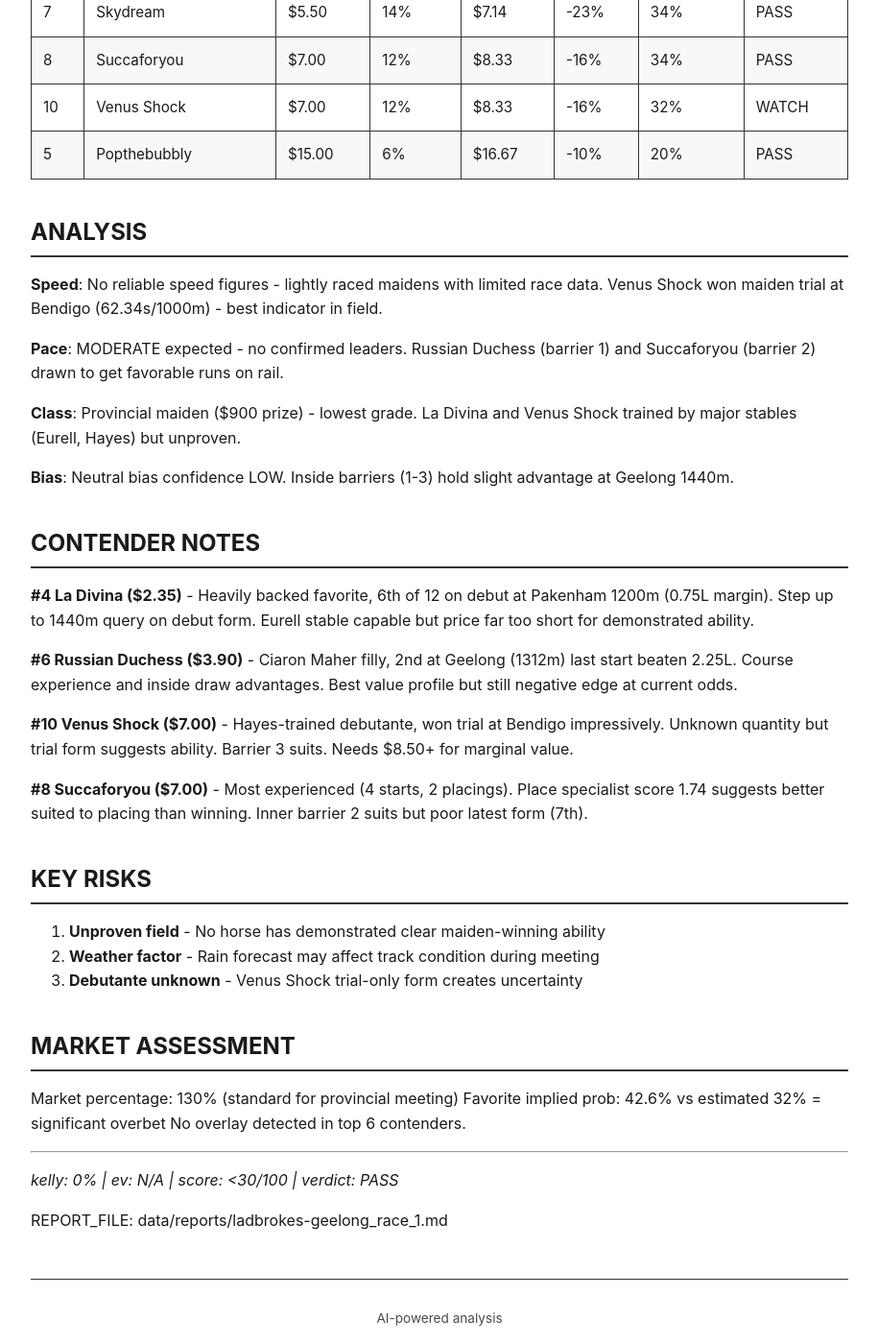
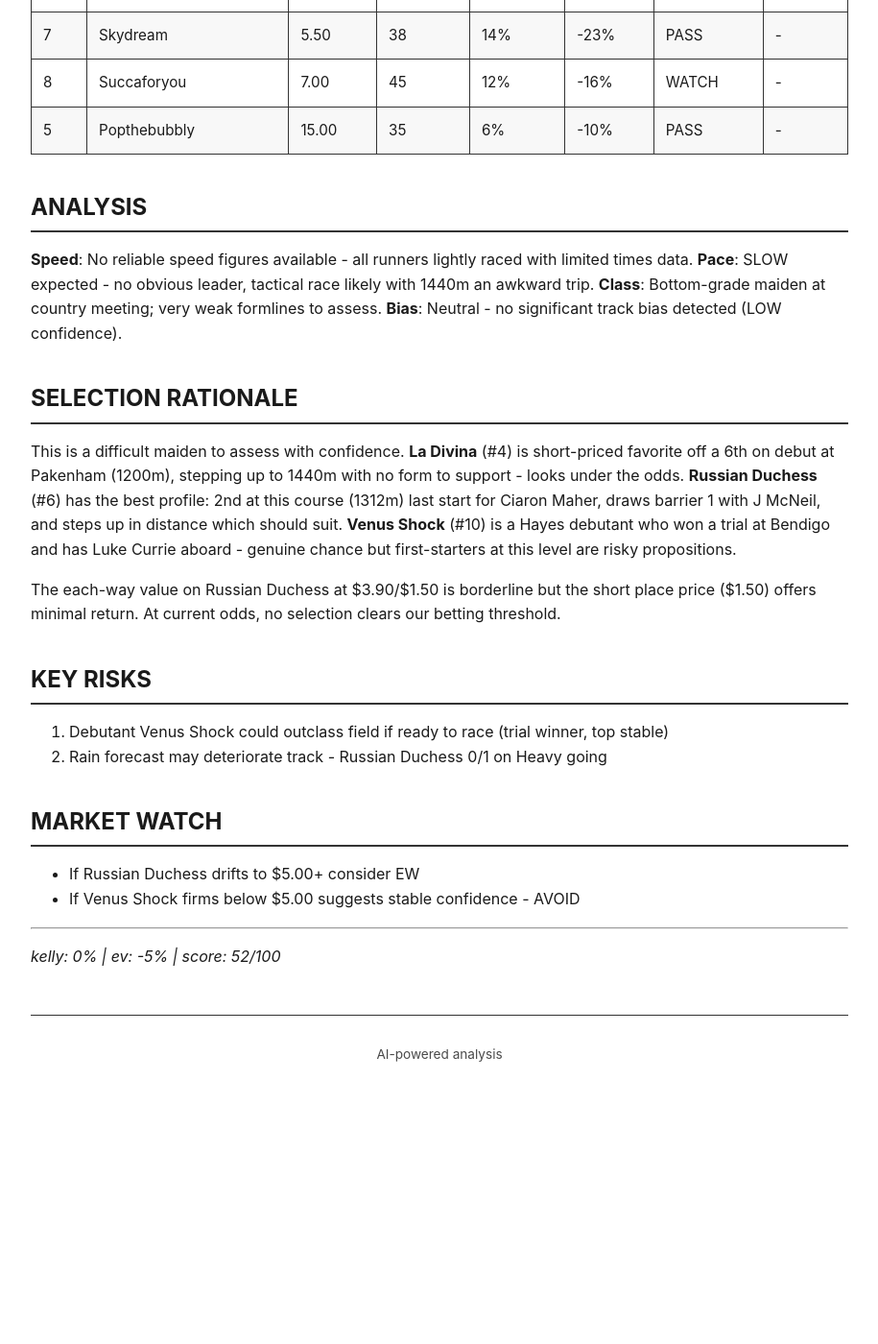
Before and after one commit to mattdlong/racing-ai-reports, a Jekyll site: the page built from 2026/01/26/ladbrokes-geelong/race_1.md, in a window 1280 px wide and 1400 px high, scrolled down 647 px. Shown: the whole window at 96% size, without its empty margins (182-1097 px from the left). Built offline with Jekyll 4.4.1, drawn with Linux system fonts in a browser that asks for light colours; our own code applies the rules of GitHub Pages for plain Markdown files; after the commit the page ends 1802 px from its top, so only the background shows below that; some of the changed text lies outside the part shown.

Commit message:
Ladbrokes-Geelong Race 1 (2026-01-26)

```diff
--- a/2026/01/26/ladbrokes-geelong/race_1.md
+++ b/2026/01/26/ladbrokes-geelong/race_1.md
@@ -8,62 +8,60 @@ distance: 1440
 class: "Maiden"
 track_condition: "Good 4"
 field_size: 9
-pace_scenario: "MODERATE"
-selections: []
-generated_at: "2026-01-25T05:30:00Z"
+pace_scenario: "SLOW"
+selections:
+  - horse: "Russian Duchess"
+    tab_number: 6
+    tier: "VALUE"
+    score: 52.0
+    odds: 3.90
+    win_prob: 0.20
+    edge_pct: -5.0
+    kelly_stake: 0.0
+    bet_type: "EW"
+generated_at: "2026-01-25T16:30:00Z"
 ---
 
 # Ladbrokes Geelong R1 | 1440m Maiden
-Mon 26 Jan | 1:10pm | 9r | Good 4
+Sun 26 Jan | 1:10pm | 9r | Good 4
 
 ## ACTION
 
-**NO BET** - Weak maiden with short-priced favorite lacking demonstrated form edge. Market heavily favors debutante with only trial form. No value detected across field.
+**NO BET** - Weak maiden with limited reliable form; market prices accurate
 
 ## EDGE TABLE
 
-| # | Horse | Odds | Win% | Fair | Edge | Place% | Tier |
-|---|-------|------|------|------|------|--------|------|
-| 4 | La Divina | $2.35 | 32% | $3.12 | -25% | 65% | PASS |
-| 6 | Russian Duchess | $3.90 | 22% | $4.55 | -14% | 58% | WATCH |
-| 7 | Skydream | $5.50 | 14% | $7.14 | -23% | 34% | PASS |
-| 8 | Succaforyou | $7.00 | 12% | $8.33 | -16% | 34% | PASS |
-| 10 | Venus Shock | $7.00 | 12% | $8.33 | -16% | 32% | WATCH |
-| 5 | Popthebubbly | $15.00 | 6% | $16.67 | -10% | 20% | PASS |
+| # | Horse | Odds | Score | Win% | Edge | Tier | Kelly |
+|---|-------|------|-------|------|------|------|-------|
+| 4 | La Divina | 2.35 | 48 | 30% | -18% | WATCH | - |
+| 6 | Russian Duchess | 3.90 | 52 | 20% | -5% | VALUE | - |
+| 10 | Venus Shock | 7.00 | 50 | 12% | -16% | WATCH | - |
+| 7 | Skydream | 5.50 | 38 | 14% | -23% | PASS | - |
+| 8 | Succaforyou | 7.00 | 45 | 12% | -16% | WATCH | - |
+| 5 | Popthebubbly | 15.00 | 35 | 6% | -10% | PASS | - |
 
 ## ANALYSIS
 
-**Speed**: No reliable speed figures - lightly raced maidens with limited race data. Venus Shock won maiden trial at Bendigo (62.34s/1000m) - best indicator in field.
+**Speed**: No reliable speed figures available - all runners lightly raced with limited times data.
+**Pace**: SLOW expected - no obvious leader, tactical race likely with 1440m an awkward trip.
+**Class**: Bottom-grade maiden at country meeting; very weak formlines to assess.
+**Bias**: Neutral - no significant track bias detected (LOW confidence).
 
-**Pace**: MODERATE expected - no confirmed leaders. Russian Duchess (barrier 1) and Succaforyou (barrier 2) drawn to get favorable runs on rail.
+## SELECTION RATIONALE
 
-**Class**: Provincial maiden ($900 prize) - lowest grade. La Divina and Venus Shock trained by major stables (Eurell, Hayes) but unproven.
+This is a difficult maiden to assess with confidence. **La Divina** (#4) is short-priced favorite off a 6th on debut at Pakenham (1200m), stepping up to 1440m with no form to support - looks under the odds. **Russian Duchess** (#6) has the best profile: 2nd at this course (1312m) last start for Ciaron Maher, draws barrier 1 with J McNeil, and steps up in distance which should suit. **Venus Shock** (#10) is a Hayes debutant who won a trial at Bendigo and has Luke Currie aboard - genuine chance but first-starters at this level are risky propositions.
 
-**Bias**: Neutral bias confidence LOW. Inside barriers (1-3) hold slight advantage at Geelong 1440m.
-
-## CONTENDER NOTES
-
-**#4 La Divina ($2.35)** - Heavily backed favorite, 6th of 12 on debut at Pakenham 1200m (0.75L margin). Step up to 1440m query on debut form. Eurell stable capable but price far too short for demonstrated ability.
-
-**#6 Russian Duchess ($3.90)** - Ciaron Maher filly, 2nd at Geelong (1312m) last start beaten 2.25L. Course experience and inside draw advantages. Best value profile but still negative edge at current odds.
-
-**#10 Venus Shock ($7.00)** - Hayes-trained debutante, won trial at Bendigo impressively. Unknown quantity but trial form suggests ability. Barrier 3 suits. Needs $8.50+ for marginal value.
-
-**#8 Succaforyou ($7.00)** - Most experienced (4 starts, 2 placings). Place specialist score 1.74 suggests better suited to placing than winning. Inner barrier 2 suits but poor latest form (7th).
+The each-way value on Russian Duchess at $3.90/$1.50 is borderline but the short place price ($1.50) offers minimal return. At current odds, no selection clears our betting threshold.
 
 ## KEY RISKS
 
-1. **Unproven field** - No horse has demonstrated clear maiden-winning ability
-2. **Weather factor** - Rain forecast may affect track condition during meeting
-3. **Debutante unknown** - Venus Shock trial-only form creates uncertainty
+1. Debutant Venus Shock could outclass field if ready to race (trial winner, top stable)
+2. Rain forecast may deteriorate track - Russian Duchess 0/1 on Heavy going
 
-## MARKET ASSESSMENT
+## MARKET WATCH
 
-Market percentage: 130% (standard for provincial meeting)
-Favorite implied prob: 42.6% vs estimated 32% = significant overbet
-No overlay detected in top 6 contenders.
+- If Russian Duchess drifts to $5.00+ consider EW
+- If Venus Shock firms below $5.00 suggests stable confidence - AVOID
 
 ---
-*kelly: 0% | ev: N/A | score: <30/100 | verdict: PASS*
-
-REPORT_FILE: data/reports/ladbrokes-geelong_race_1.md
+*kelly: 0% | ev: -5% | score: 52/100*
```
